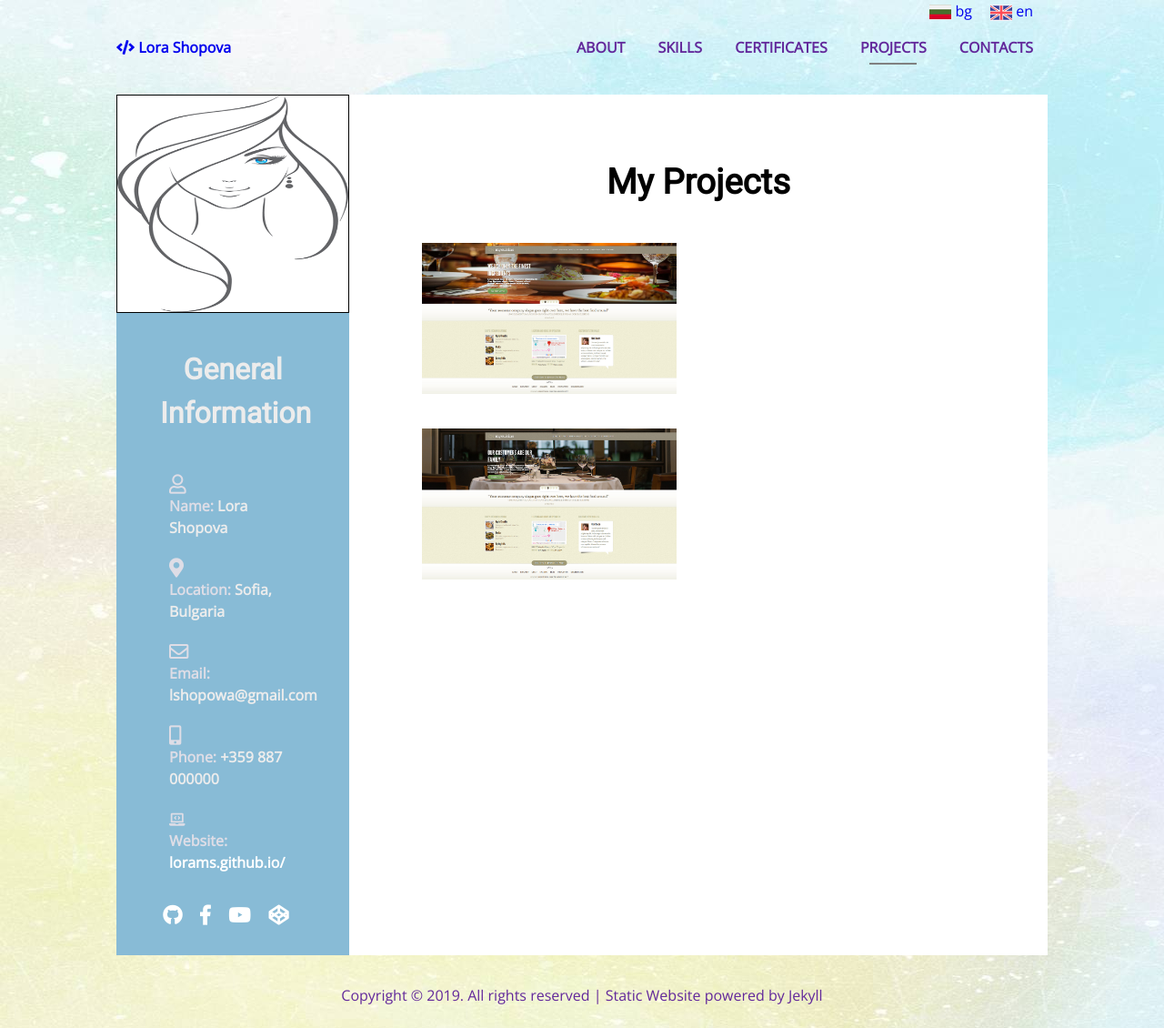
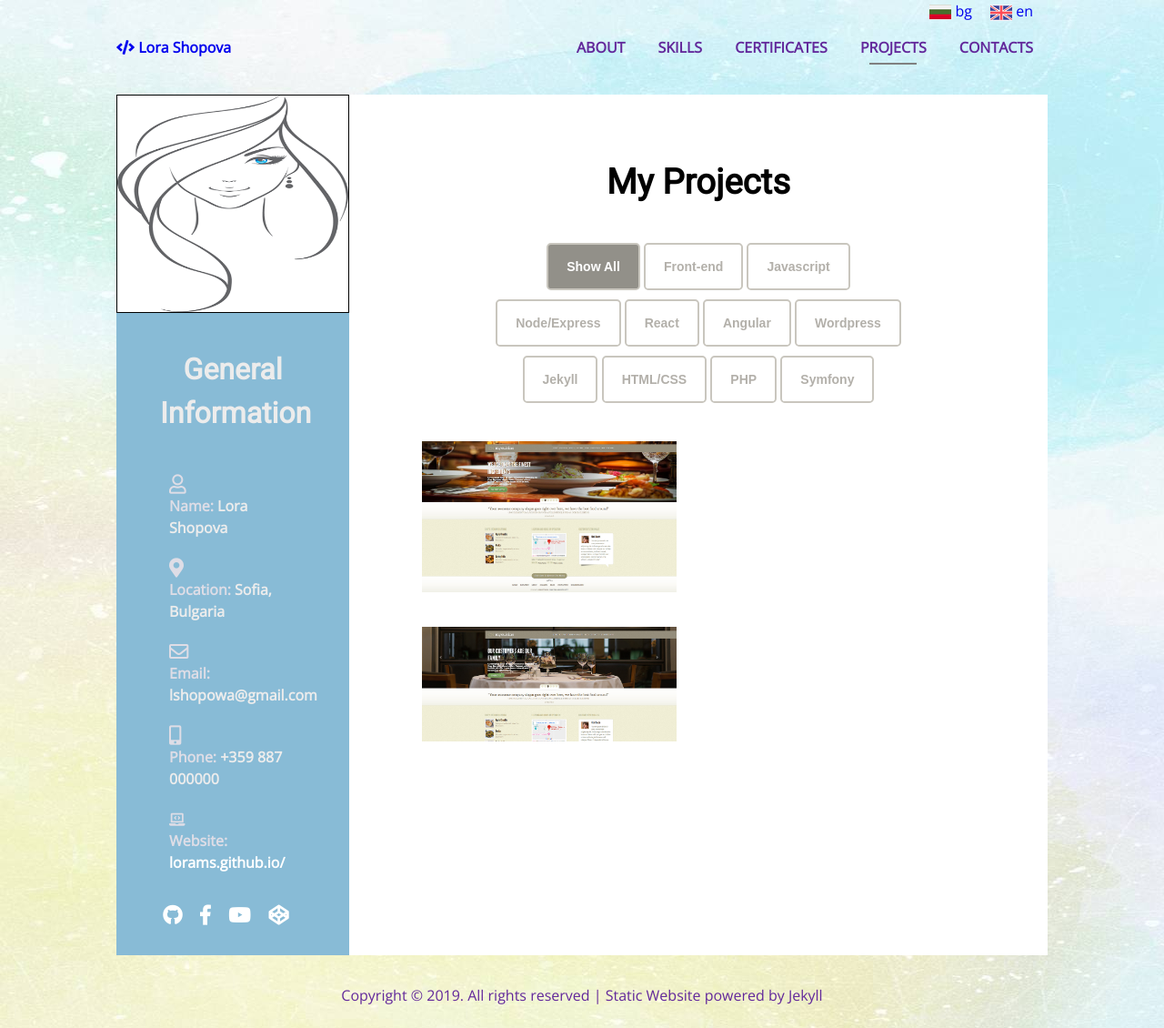
Before and after one commit to LoraMS/lorams.github.io, a Jekyll site: the page built from projects.html, in a window 1280 px wide. Shown: the whole page at 91% size. Built offline with Jekyll 4.4.1, drawn with Linux system fonts in a browser that asks for light colours.

Commit message:
project page updated and filter added

```diff
--- a/_includes/scripts.html
+++ b/_includes/scripts.html
@@ -1,2 +1,3 @@
 <script src="./../assets/js/verifyCaptcha.js"></script>
 <script src="./../assets/js/form-validation.js"></script>
+<script src="./../assets/js/projects-filter.js"></script>
--- /dev/null
+++ b/assets/js/projects-filter.js
@@ -0,0 +1,28 @@
+const buttons = document.querySelectorAll('.projects-filter button');
+const images = document.querySelectorAll('ul li.projects-container');
+
+function toggleActiveClass(active) {
+    buttons.forEach(item => {
+        item.classList.remove('btn-active');
+    })
+    active.classList.add('btn-active');
+}
+
+function toggleImages(dataClass) {
+    if (dataClass === 'all') {
+        for (let i = 0; i < images.length; i++) {
+            images[i].style.display = 'block';
+        }
+    } else {
+        for (let i = 0; i < images.length; i++)
+            images[i].dataset.class === dataClass ? images[i].style.display = 'block' : images[i].style.display = 'none';
+    }
+}
+
+for (let i = 0; i < buttons.length; i++) {
+    console.log(buttons[i]);
+    buttons[i].addEventListener('click', function () {
+        toggleActiveClass(buttons[i]);
+        toggleImages(buttons[i].dataset.class);
+    });
+}
--- a/projects.html
+++ b/projects.html
@@ -10,16 +10,30 @@ ref: projects
         {% include aside_info.html %}
         <div class="projects">
             <h1>My Projects</h1>
+            <div class="projects-filter">
+                <button class="btn-filter btn-active" data-class="all">Show All</button>
+                <button class="btn-filter" data-class="frontend">Front-end</button>
+                <button class="btn-filter" data-class="jsapp">Javascript</button>
+                <button class="btn-filter" data-class="node-express">Node/Express</button>
+                <button class="btn-filter" data-class="react">React</button>
+                <button class="btn-filter" data-class="angular">Angular</button>
+                <button class="btn-filter" data-class="wordpress">Wordpress</button>
+                <button class="btn-filter" data-class="jekyll">Jekyll</button>
+                <button class="btn-filter" data-class="html-css">HTML/CSS</button>
+                <button class="btn-filter" data-class="php">PHP</button>
+                <button class="btn-filter" data-class="symfony">Symfony</button>
+            </div>
             <ul>
                 {% for project in site.data.projects %}
-                <li>
+                <li class="projects-container" data-class="{{project.data}}">
+                    <div class="overlay"></div>
                     <img src="/assets/images/projects/{{project.image}}" alt="project-image">
-                    <div class="overlay">
-                        <div class="card">
-                            <h6>{{project.name}}</h6>
-                            <p>{{project.info.en}}</p>
-                            <a href="{{project.link.en}}">Learn more</a>
-                        </div>
+                    <div class="card">
+                        <h6>{{project.name}}</h6>
+                        <p>{{project.tags}}</p>
+                    </div>
+                    <div class="card-button">
+                        <a href="{{project.link.en}}">Learn more</a>
                     </div>
                 </li>
                 {% endfor %}
--- a/scss/_certificates.scss
+++ b/scss/_certificates.scss
@@ -28,7 +28,7 @@
                 }
 
                 figcaption{
-                    @include button($color-home);
+                    @include button(#929089);
                 }
             }
 
--- a/style/style.css
+++ b/style/style.css
@@ -988,15 +988,15 @@ footer p {
 
 .certificates-page .certificates .gallery .gallery-item figcaption a {
   padding: 0.625rem 1.25rem;
-  border: 2px solid #c9c6be;
-  color: #c9c6be;
+  border: 2px solid #929089;
+  color: #929089;
   background-color: #fff;
   border-radius: 0.3rem;
 }
 
 .certificates-page .certificates .gallery .gallery-item figcaption a:hover {
   color: #fff;
-  background-color: #c9c6be;
+  background-color: #929089;
 }
 
 .projects-page .projects {
@@ -1030,6 +1030,35 @@ footer p {
   font-family: 'Roboto', sans-serif;
 }
 
+.projects-page .projects .projects-filter {
+  text-align: center;
+  padding: 0 5rem 2rem;
+}
+
+.projects-page .projects .projects-filter .btn-filter {
+  padding: 1rem 1.25rem;
+  border: 2px solid #c9c6be;
+  color: #b3b0aa;
+  background-color: #fff;
+  border-radius: 0.3rem;
+  font-size: 0.875rem;
+  margin-bottom: 0.625rem;
+  font-weight: bold;
+  cursor: pointer;
+  -webkit-transition: all .5s ease;
+  transition: all .5s ease;
+}
+
+.projects-page .projects .projects-filter .btn-filter:hover {
+  color: #fff;
+  background-color: #c9c6be;
+}
+
+.projects-page .projects .projects-filter .btn-filter.btn-active {
+  color: #fff;
+  background-color: #929089;
+}
+
 .projects-page .projects ul {
   display: -webkit-box;
   display: -ms-flexbox;
@@ -1044,12 +1073,23 @@ footer p {
   margin-bottom: 2rem;
   text-align: center;
   position: relative;
+  overflow: hidden;
 }
 
 .projects-page .projects ul li:hover .overlay {
   opacity: 1;
-  bottom: 0;
-  height: 100%;
+}
+
+.projects-page .projects ul li:hover .card {
+  top: 40%;
+  left: 50%;
+  opacity: 1;
+}
+
+.projects-page .projects ul li:hover .card-button {
+  top: 70%;
+  left: 50%;
+  opacity: 1;
 }
 
 .projects-page .projects ul li img {
@@ -1061,28 +1101,42 @@ footer p {
   position: absolute;
   top: 0;
   left: 0;
-  bottom: 100%;
-  right: 0;
-  color: #fff;
-  height: 0;
   width: 100%;
   opacity: 0;
-  overflow: hidden;
-  -webkit-transition: all 0.5s ease;
-  transition: all 0.5s ease;
+  -webkit-transition: all 0.5s ease-in-out 0s;
+  transition: all 0.5s ease-in-out 0s;
+  bottom: 0;
+  right: 0;
+  height: 100%;
   background-color: rgba(23, 103, 121, 0.6);
 }
 
-.projects-page .projects ul li .overlay .card {
+.projects-page .projects ul li .card {
+  color: #fff;
   position: absolute;
-  top: 50%;
+  top: 20%;
   left: 50%;
+  width: 100%;
+  opacity: 0;
+  -webkit-transition: all 0.3s ease-in-out 0s;
+  transition: all 0.3s ease-in-out 0s;
   -webkit-transform: translate(-50%, -50%);
   transform: translate(-50%, -50%);
-  text-align: center;
 }
 
-.projects-page .projects ul li a {
+.projects-page .projects ul li .card-button {
+  position: absolute;
+  top: 80%;
+  left: 50%;
+  width: 100%;
+  opacity: 0;
+  -webkit-transition: all 0.3s ease-in-out 0s;
+  transition: all 0.3s ease-in-out 0s;
+  -webkit-transform: translate(-50%, -50%);
+  transform: translate(-50%, -50%);
+}
+
+.projects-page .projects ul li .card-button a {
   text-transform: uppercase;
   color: #fff;
   border: 1px solid #fff;
@@ -1091,7 +1145,7 @@ footer p {
   padding: 0.625rem 1rem;
 }
 
-.projects-page .projects ul li a:hover {
+.projects-page .projects ul li .card-button a:hover {
   background: #fff;
   border: #88bbd6;
   color: #88bbd6;
```
Also changed, not shown: _data/projects.yml (+4 -6 lines), scss/_mixins.scss (+12 -1 lines), scss/_projects.scss (+56 -22 lines), 1 other file.
